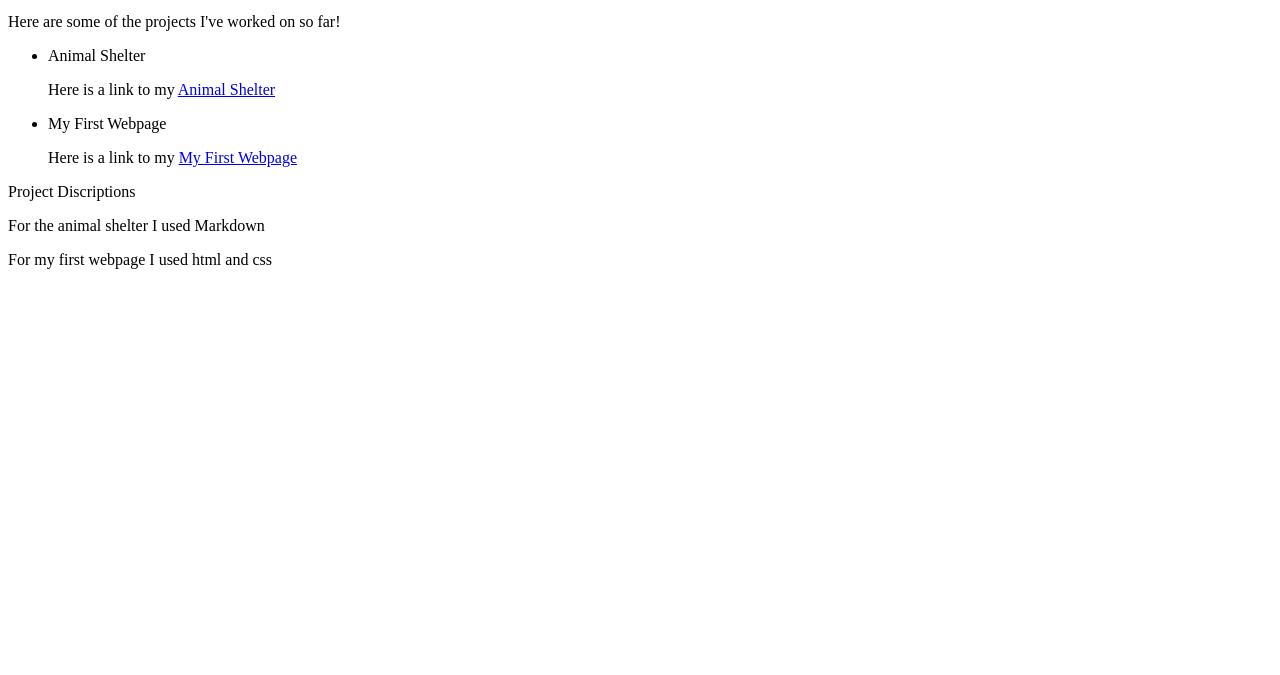
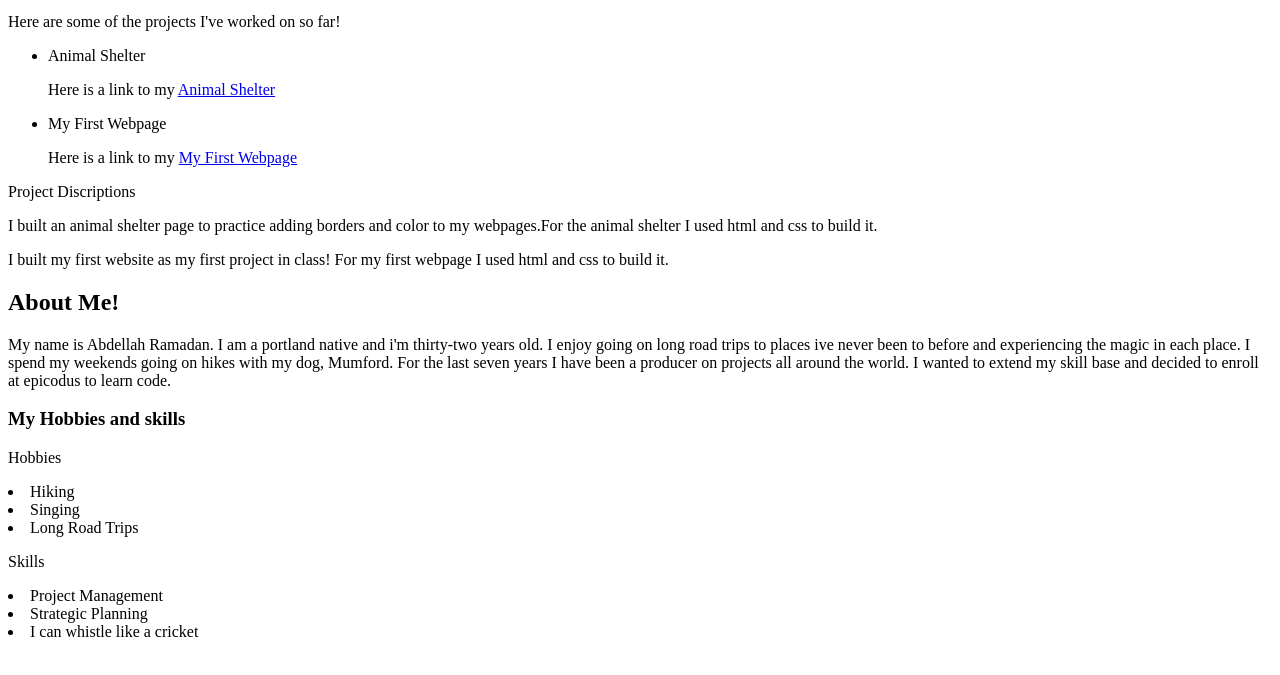
Before and after one commit to ajrmdn/code-review, a plain HTML site: page portfolio-landing-page.html in a window 1280 px wide. Shown: the part 101-776 px from the top of the page. Drawn offline with Linux system fonts and the light colour scheme.

Commit message:
add about me, hobbies, and skills

```diff
--- a/portfolio-landing-page.html
+++ b/portfolio-landing-page.html
@@ -5,9 +5,7 @@
   </head>
   <body>
     <h1>Abdellah Ramadan's Portfolio</h1>
-    <p>
-      <img src="ajr.jpg" alt="Picture of Abdellah">
-    </p>
+    <p><img src="ajr.jpg" alt="Picture of Abdellah"></p>
     <p>Here are some of the projects I've worked on so far!</p>
 
     <ul>
@@ -18,7 +16,30 @@
     </ul>
     <p> Project Discriptions </p>
 
-    <p> For the animal shelter I used Markdown <p>
-    <p> For my first webpage I used html and css <p>
+    <p> I built an animal shelter page to practice adding borders and color to my webpages.For the animal shelter I used html and css to build it. </p>
+    <p> I built my first website as my first project in class! For my first webpage I used html and css to build it. </p>
 
+    <h2> About Me! </h2>
+    <p> My name is Abdellah Ramadan. I am a portland native and i'm thirty-two years old. I enjoy going on long road trips to places ive never been to before and experiencing the magic in each place. I spend my weekends going on hikes with my dog, Mumford. For the last seven years I have been a producer on projects all around the world. I wanted to extend my skill base and decided to enroll at epicodus to learn code.</p>
+    <div> <h3>My Hobbies and skills</h3>
+      <p>Hobbies</p>
+      <or>
+        <li> Hiking </li>
+        <li> Singing </li>
+        <li> Long Road Trips </li>
+      </or>
+      <p>Skills</p>
+      <or>
+        <li> Project Management </li>
+        <li> Strategic Planning </li>
+        <li> I can whistle like a cricket </li>
+      </or>
+
+
+
+    </div>
+
+
+
+  </body>
 </html>
```
